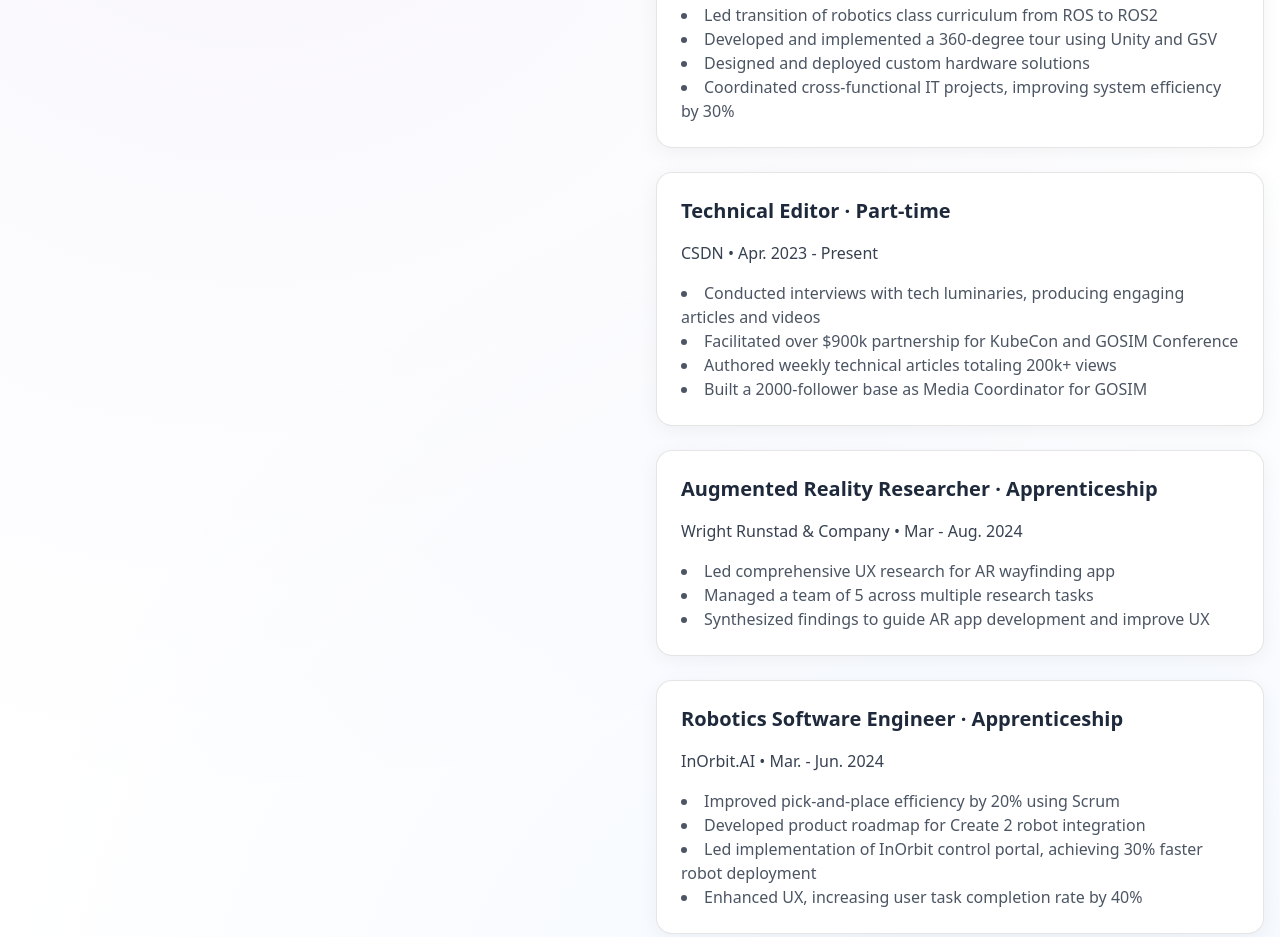
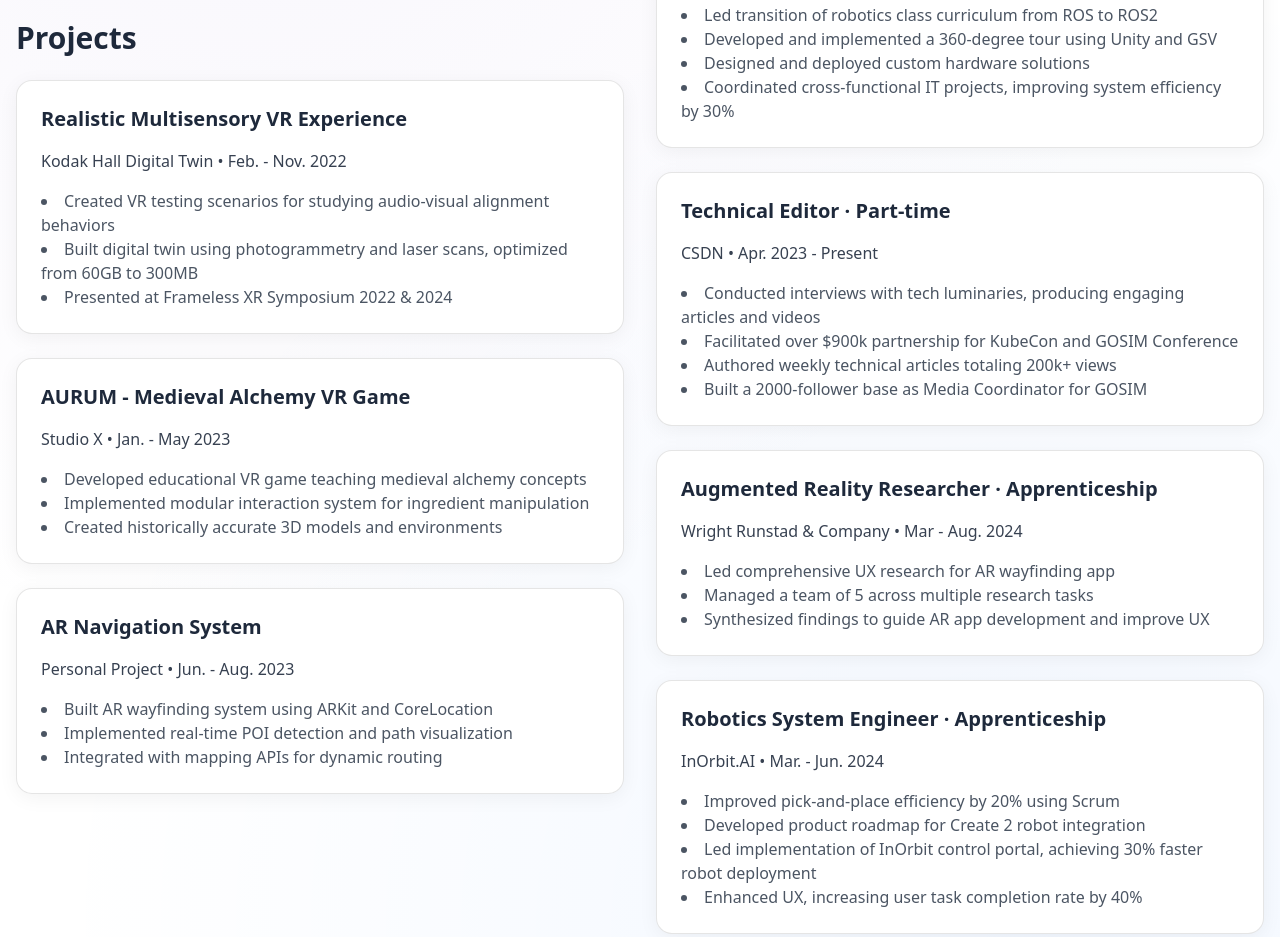
Before and after one commit to hzeng412/hzeng412.github.io, a plain HTML site: page experiences.html in a window 1280 px wide. Shown: the part 733-1670 px from the top of the page. Drawn offline with nearby package versions, Linux system fonts and the light colour scheme.

Commit message:
Update experiences.html

```diff
--- a/experiences.html
+++ b/experiences.html
@@ -37,11 +37,12 @@
     <!-- Content -->
     <div class="py-5">
         <div class="container mx-auto px-4">
-            <div class="grid grid-cols-1 md:grid-cols-2 gap-8">
-                <!-- Education Column -->
+            <div class="grid grid-cols-1 lg:grid-cols-2 gap-8">
+                <!-- Education & Projects Column -->
                 <div>
+                    <!-- Education Section -->
                     <h2 class="text-3xl font-bold mb-6">Education</h2>
-                    <div class="space-y-6">
+                    <div class="space-y-6 mb-12">
                         <div class="card p-6">
                             <div class="flex items-start gap-4">
                                 <div class="w-16 h-16 flex-shrink-0">
@@ -73,11 +74,45 @@
                             </div>
                         </div>
                     </div>
+
+                    <!-- Projects Section -->
+                    <h2 class="text-3xl font-bold mb-6">Projects</h2>
+                    <div class="space-y-6">
+                        <div class="card p-6">
+                            <h3 class="text-xl font-bold">Realistic Multisensory VR Experience</h3>
+                            <p class="text-gray-700">Kodak Hall Digital Twin • Feb. - Nov. 2022</p>
+                            <ul class="list-disc list-inside text-gray-600 mt-4">
+                                <li>Created VR testing scenarios for studying audio-visual alignment behaviors</li>
+                                <li>Built digital twin using photogrammetry and laser scans, optimized from 60GB to 300MB</li>
+                                <li>Presented at Frameless XR Symposium 2022 & 2024</li>
+                            </ul>
+                        </div>
+
+                        <div class="card p-6">
+                            <h3 class="text-xl font-bold">AURUM - Medieval Alchemy VR Game</h3>
+                            <p class="text-gray-700">Studio X • Jan. - May 2023</p>
+                            <ul class="list-disc list-inside text-gray-600 mt-4">
+                                <li>Developed educational VR game teaching medieval alchemy concepts</li>
+                                <li>Implemented modular interaction system for ingredient manipulation</li>
+                                <li>Created historically accurate 3D models and environments</li>
+                            </ul>
+                        </div>
+
+                        <div class="card p-6">
+                            <h3 class="text-xl font-bold">AR Navigation System</h3>
+                            <p class="text-gray-700">Personal Project • Jun. - Aug. 2023</p>
+                            <ul class="list-disc list-inside text-gray-600 mt-4">
+                                <li>Built AR wayfinding system using ARKit and CoreLocation</li>
+                                <li>Implemented real-time POI detection and path visualization</li>
+                                <li>Integrated with mapping APIs for dynamic routing</li>
+                            </ul>
+                        </div>
+                    </div>
                 </div>
 
                 <!-- Experience Column -->
                 <div>
-                    <h2 class="text-3xl font-bold mb-6">Experience</h2>
+                    <h2 class="text-3xl font-bold mb-6">Professional Experiences</h2>
                     <div class="space-y-6">
                         <div class="card p-6">
                             <h3 class="text-xl font-bold">Robotics Software Engineer · Apprenticeship</h3>
@@ -123,7 +158,7 @@
                         </div>
 
                         <div class="card p-6">
-                            <h3 class="text-xl font-bold">Robotics Software Engineer · Apprenticeship</h3>
+                            <h3 class="text-xl font-bold">Robotics System Engineer · Apprenticeship</h3>
                             <p class="text-gray-700">InOrbit.AI • Mar. - Jun. 2024</p>
                             <ul class="list-disc list-inside text-gray-600 mt-4">
                                 <li>Improved pick-and-place efficiency by 20% using Scrum</li>
@@ -141,17 +176,6 @@
                                 <li>Established documentation and agile workflows, increasing team velocity by 35%</li>
                                 <li>Developed modular VR framework used across 3 major educational projects</li>
                                 <li>Conducted workshops for 1,300+ students on Unity, Blender, and ARKit</li>
-                            </ul>
-                        </div>
-
-                        <div class="card p-6">
-                            <h3 class="text-xl font-bold">Research Assistant</h3>
-                            <p class="text-gray-700">University of Rochester • Mar. 2022 - May 2023</p>
-                            <ul class="list-disc list-inside text-gray-600 mt-4">
-                                <li>Built ML-based AR system providing insights into in-person conversations</li>
-                                <li>Designed workflow, wireframe, UI, and prototypes with Figma</li>
-                                <li>Performed literature reviews and conducted user studies with 20+ participants</li>
-                                <li>Presented at the 2022 Frameless XR Symposium with positive feedback</li>
                             </ul>
                         </div>
                     </div>
```
